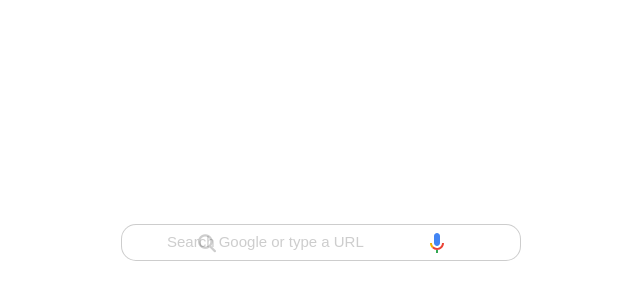
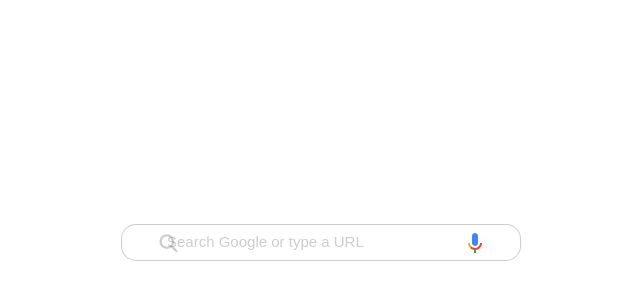
Before and after one commit to Ma7moud-elfeky/search-bar, a plain HTML site: page index.html in a window 1280 px wide. Shown: the part 32-332 px from the top of the page, 319-959 px from the left. Drawn offline with Linux system fonts and the light colour scheme.

Commit message:
Update style.css

```diff
--- a/assets/css/style.css
+++ b/assets/css/style.css
@@ -31,7 +31,7 @@ a {
 }
 .search-bar svg {
   position: absolute;
-  right: 40%;
+  right: 37%;
   cursor: pointer;
 }
 .search-bar i {
@@ -39,6 +39,6 @@ a {
   font-size: 18px;
   color: #4444;
   padding: 5px;
-  left: 40%;
+  left: 37%;
   cursor: pointer;
 }
```
